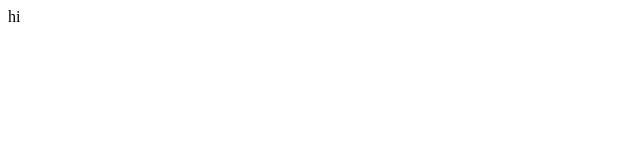
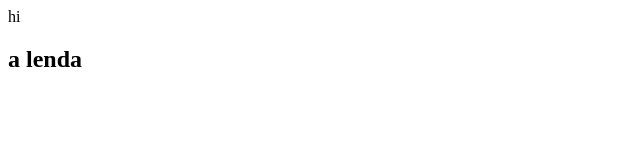
Before and after one commit to Novaiss/new-repo, a plain HTML site: page index.html in a window 1280 px wide. Shown: the whole page, without its empty margins (0-640 px from the left). Drawn offline with Linux system fonts and the light colour scheme.

```diff
--- a/index.html
+++ b/index.html
@@ -1 +1,2 @@
 <header>hi</header>
+<h2>a lenda</h2>
```
